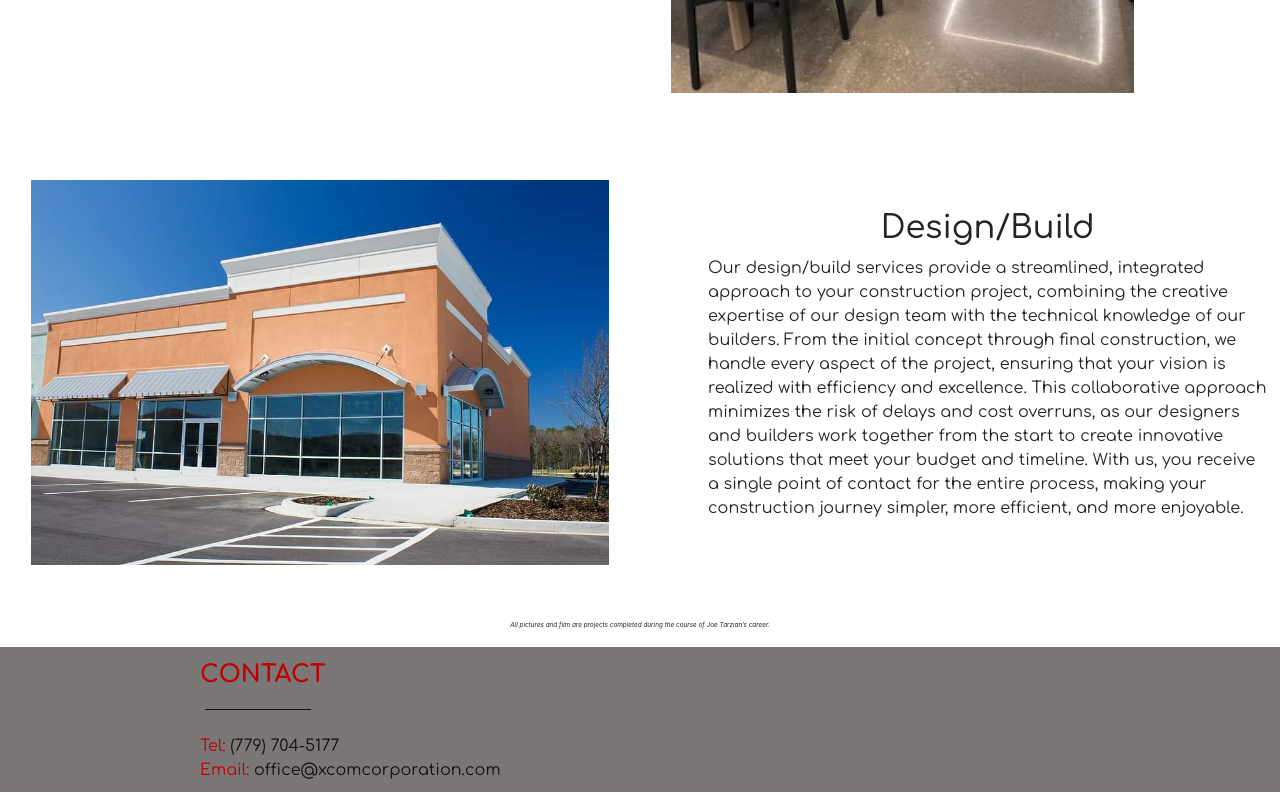
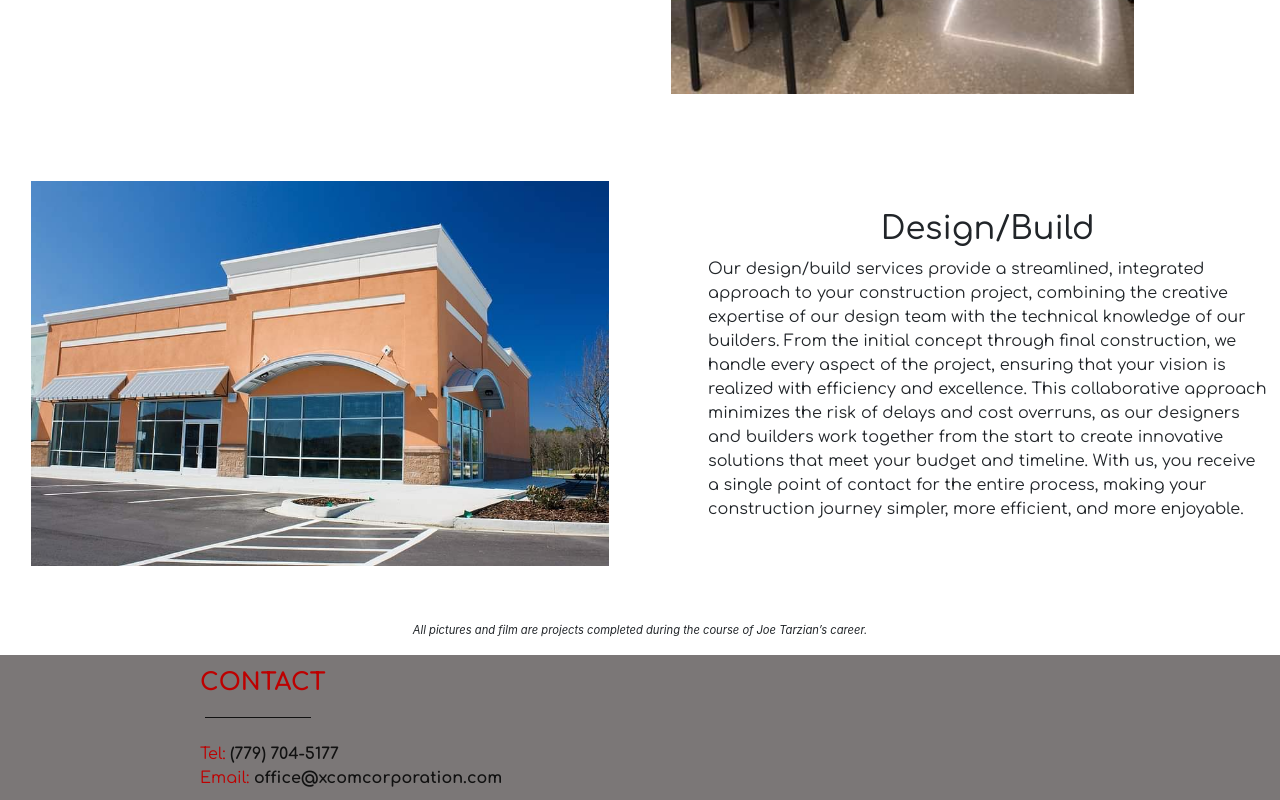
Before and after one commit to pathwaytls/xcomcorporation, a plain HTML site: page index.html in a window 1280 px wide. Shown: the part 1953-2753 px from the top of the page. Drawn offline with nearby package versions, Linux system fonts and the light colour scheme.

Commit message:
Update index.html

```diff
--- a/index.html
+++ b/index.html
@@ -18,6 +18,7 @@
     <link href="https://cdnjs.cloudflare.com/ajax/libs/font-awesome/4.7.0/css/font-awesome.css" rel="stylesheet">
     <link rel="stylesheet" href="https://cdnjs.cloudflare.com/ajax/libs/font-awesome/6.4.2/css/all.min.css">
     <link href="https://fonts.googleapis.com/css?family=Comfortaa:100,200,300,400,500,600,700,800" rel="stylesheet">
+	<link href="https://fonts.googleapis.com/css2?family=Limelight&display=swap" rel="stylesheet">
     <link rel="stylesheet" href="https://cdnjs.cloudflare.com/ajax/libs/ekko-lightbox/5.3.0/ekko-lightbox.css">
 
     <title>XCOM Corporation</title>
@@ -28,7 +29,7 @@
 .navdiv {display:flex;width:100%;justify-content:space-between;align-items:center;margin:0 10%;font-family:Comfortaa;}
 .navdiv {}
 .navlogo {display:none;max-height:110px;width:auto;}
-.logo-x {color:#be0000;}
+.logo-x {color:#be0000;font-family: "Limelight", sans-serif;}
 .logo-com {color:#000;font-size:.75em;}
 .logo-corporation {color:#000;}
 .navtitle {font-size:1.5em;font-weight:bold;color:#be0000;margin-bottom:0px;}
@@ -158,15 +159,15 @@ function toggleMenu() {
         </div>
     </div>
 </div>
-<div class="inforow" style="margin-top:25px;"><p style="font-size:.4em;width:100%;text-align:center;"><i>All pictures and film are projects completed during the course of Joe Tarzian’s career.</i></p></div>
+<div class="inforow" style="margin-top:25px;"><p style="font-size:.7em;width:100%;text-align:center;"><i>All pictures and film are projects completed during the course of Joe Tarzian’s career.</i></p></div>
 <div id="contact" class="footer">
     <div class="contactinfo">
         <span style="font-size:1.5em;font-weight:bold">CONTACT</span>
         <hr style="border-color:#111;width:12%;margin-left:5px;margin-bottom:0px;">
         <br>
-        <span>Tel: <a href="tel:+17797045177">(779) 704-5177</a></span>
+        <span>Tel: <a href="tel:+17797045177"><b>(779) 704-5177</b></a></span>
         <br>
-        <span>Email: <a href ="mailto:office@xcomcorporation.com">office@xcomcorporation.com</a></span>
+        <span>Email: <a href ="mailto:office@xcomcorporation.com"><b>office@xcomcorporation.com</b></a></span>
     </div>
 </div>
 
```
